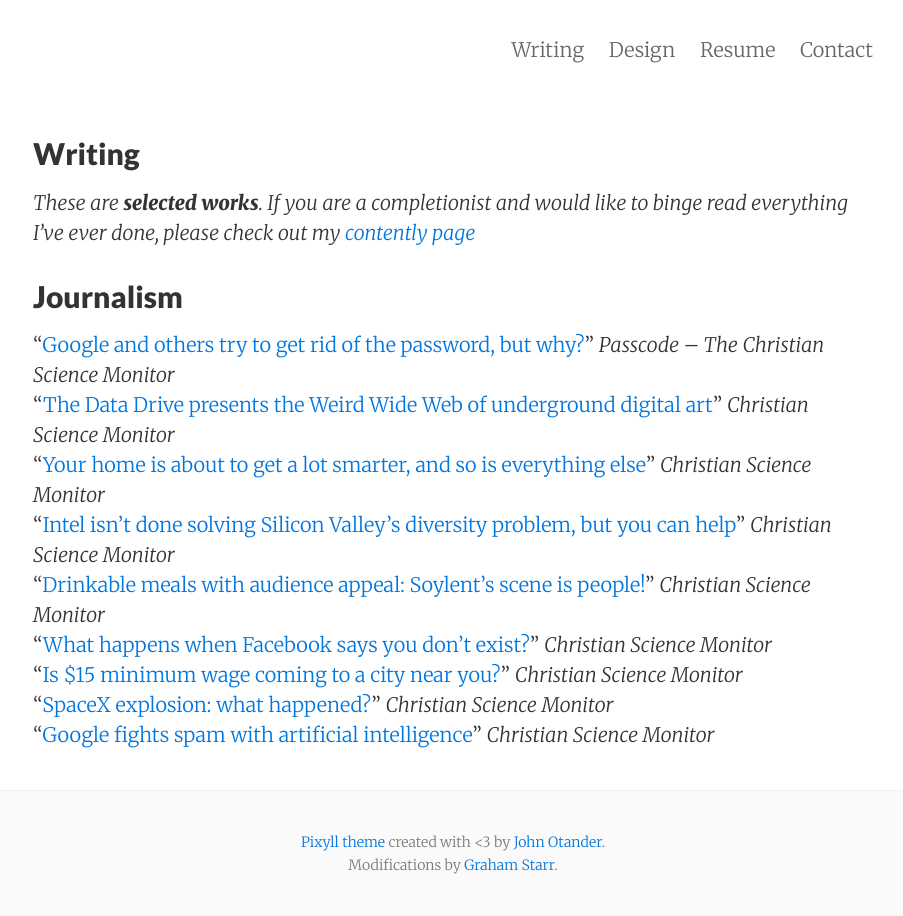
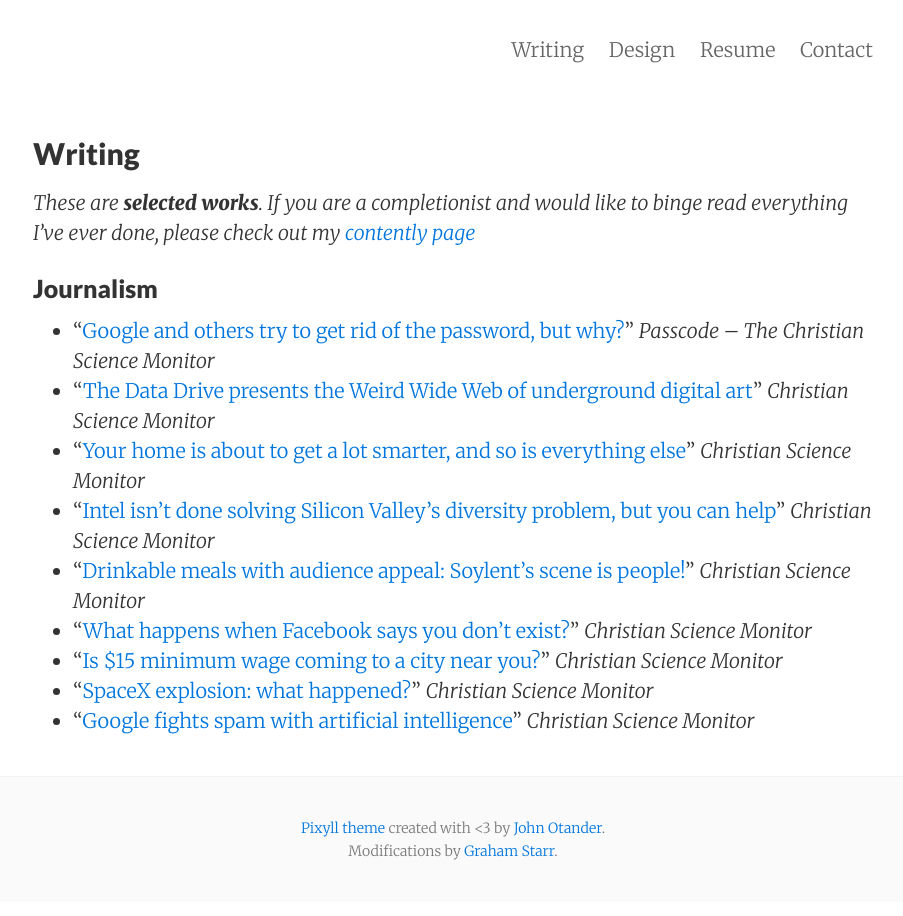
Before and after one commit to gstarr/gstarr.github.io, a Jekyll site: the page built from writing.md, in a window 1280 px wide. Shown: the whole page, without its empty margins (187-1090 px from the left). Built offline with Jekyll 4.4.1, drawn with Linux system fonts in a browser that asks for light colours.

```diff
--- a/writing.md
+++ b/writing.md
@@ -6,14 +6,14 @@ permalink: /writing/
 
 *These are <b>selected works</b>. If you are a completionist and would like to binge read everything I've ever done, please check out my [contently page](http://grahamstarr.contently.com/)*
 
-##Journalism
+### Journalism
 
-"[Google and others try to get rid of the password, but why?](http://www.csmonitor.com/Technology/2015/0612/Google-and-others-try-to-get-rid-of-the-password.-But-why)" *Passcode – The Christian Science Monitor*
-"[The Data Drive presents the Weird Wide Web of underground digital art](http://www.csmonitor.com/Technology/2015/0805/The-Data-Drive-presents-the-Weird-Wide-Web-of-underground-digital-art)" *Christian Science Monitor*
-"[Your home is about to get a lot smarter, and so is everything else](http://www.csmonitor.com/Technology/2015/0617/Your-home-is-about-to-get-a-lot-smarter-and-so-is-everything-else)" *Christian Science Monitor*
-"[Intel isn't done solving Silicon Valley's diversity problem, but you can help](http://www.csmonitor.com/Technology/2015/0814/Intel-isn-t-done-solving-Silicon-Valley-s-diversity-problem-but-you-can-help)" *Christian Science Monitor*
-"[Drinkable meals with audience appeal: Soylent's scene is people!](http://www.csmonitor.com/Technology/2015/0803/Drinkable-meals-with-audience-appeal-Soylent-s-scene-is-people)" *Christian Science Monitor*
-"[What happens when Facebook says you don't exist?](http://www.csmonitor.com/Technology/2015/0702/What-happens-when-Facebook-says-you-don-t-exist)" *Christian Science Monitor*
-"[Is $15 minimum wage coming to a city near you?](http://www.csmonitor.com/USA/USA-Update/2015/0723/Is-15-minimum-wage-coming-to-a-city-near-you)" *Christian Science Monitor*
-"[SpaceX explosion: what happened?](http://www.csmonitor.com/Technology/2015/0723/SpaceX-explosion-What-happened-video)" *Christian Science Monitor*
-"[Google fights spam with artificial intelligence](http://www.csmonitor.com/Technology/2015/0713/Google-fights-spam-with-artificial-intelligence)" *Christian Science Monitor*
+- "[Google and others try to get rid of the password, but why?](http://www.csmonitor.com/Technology/2015/0612/Google-and-others-try-to-get-rid-of-the-password.-But-why)" *Passcode – The Christian Science Monitor*
+- "[The Data Drive presents the Weird Wide Web of underground digital art](http://www.csmonitor.com/Technology/2015/0805/The-Data-Drive-presents-the-Weird-Wide-Web-of-underground-digital-art)" *Christian Science Monitor*
+- "[Your home is about to get a lot smarter, and so is everything else](http://www.csmonitor.com/Technology/2015/0617/Your-home-is-about-to-get-a-lot-smarter-and-so-is-everything-else)" *Christian Science Monitor*
+- "[Intel isn't done solving Silicon Valley's diversity problem, but you can help](http://www.csmonitor.com/Technology/2015/0814/Intel-isn-t-done-solving-Silicon-Valley-s-diversity-problem-but-you-can-help)" *Christian Science Monitor*
+- "[Drinkable meals with audience appeal: Soylent's scene is people!](http://www.csmonitor.com/Technology/2015/0803/Drinkable-meals-with-audience-appeal-Soylent-s-scene-is-people)" *Christian Science Monitor*
+- "[What happens when Facebook says you don't exist?](http://www.csmonitor.com/Technology/2015/0702/What-happens-when-Facebook-says-you-don-t-exist)" *Christian Science Monitor*
+- "[Is $15 minimum wage coming to a city near you?](http://www.csmonitor.com/USA/USA-Update/2015/0723/Is-15-minimum-wage-coming-to-a-city-near-you)" *Christian Science Monitor*
+- "[SpaceX explosion: what happened?](http://www.csmonitor.com/Technology/2015/0723/SpaceX-explosion-What-happened-video)" *Christian Science Monitor*
+- "[Google fights spam with artificial intelligence](http://www.csmonitor.com/Technology/2015/0713/Google-fights-spam-with-artificial-intelligence)" *Christian Science Monitor*
```
